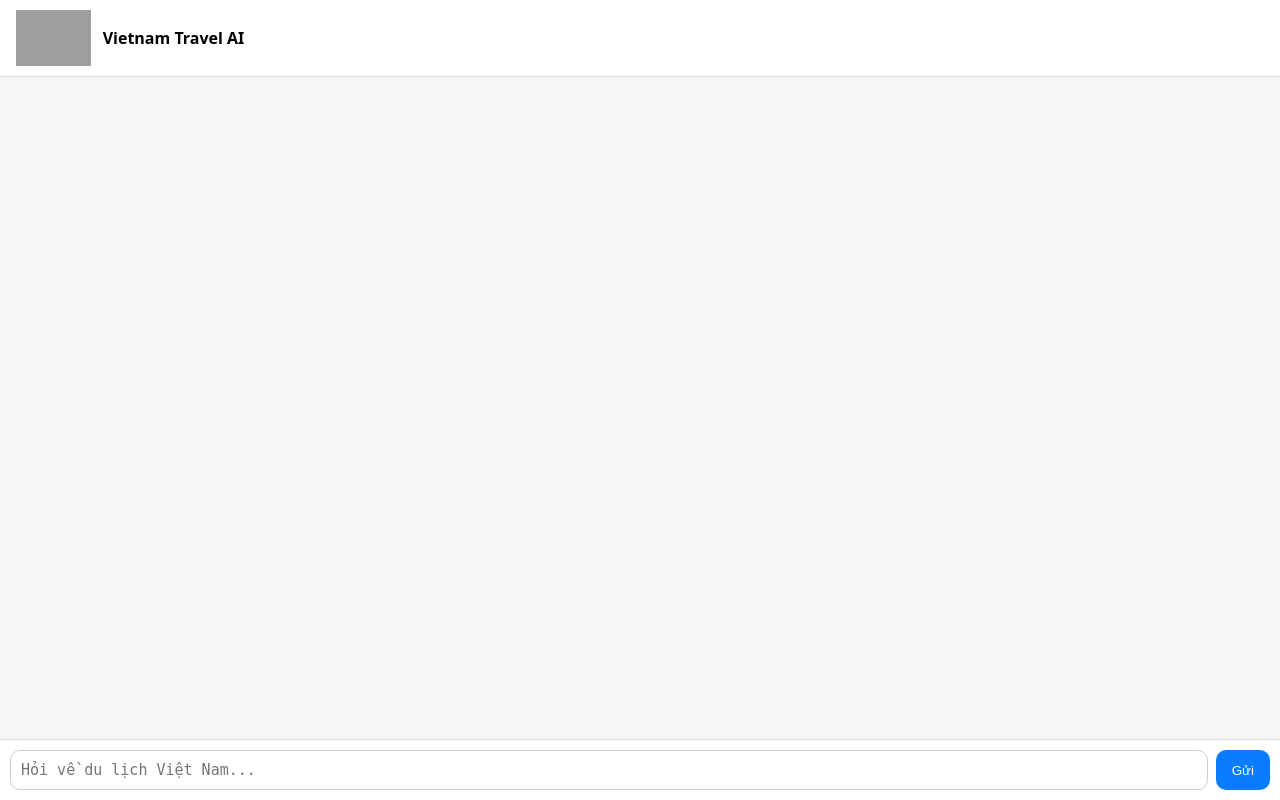
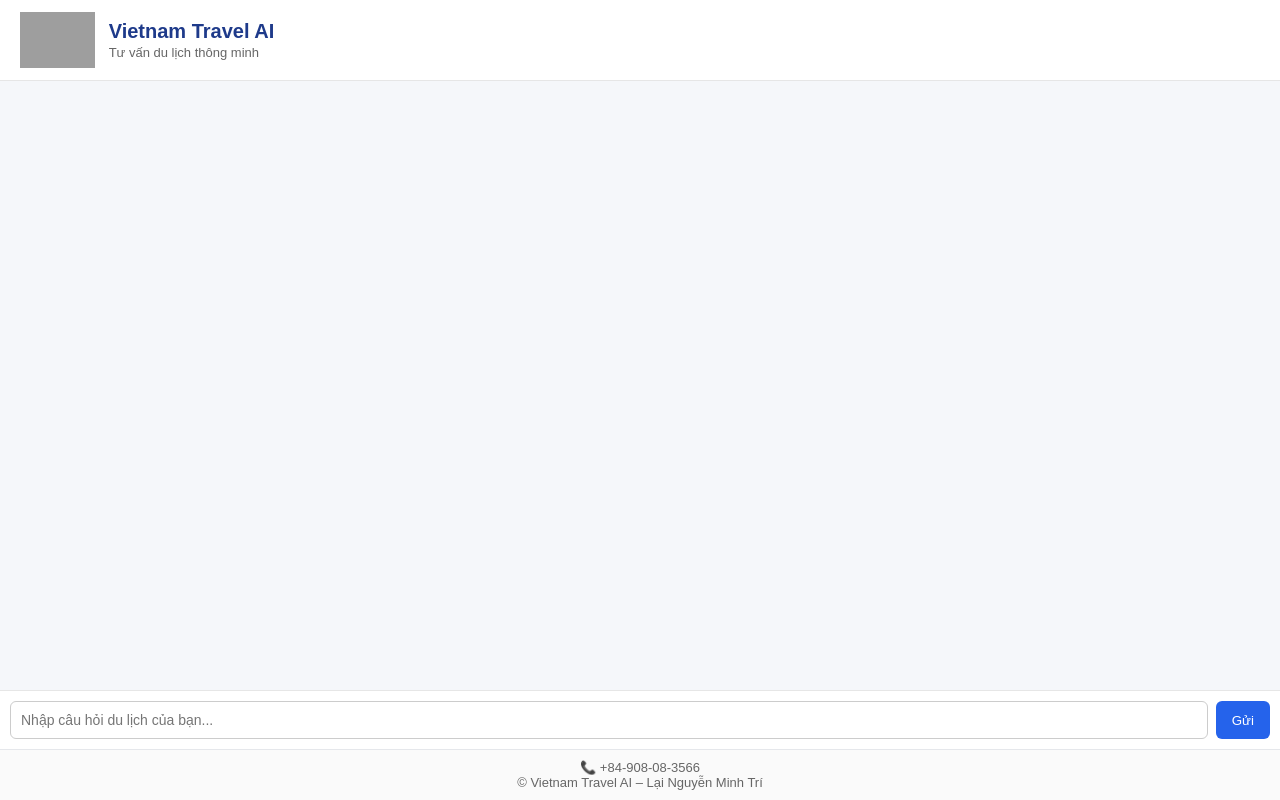
Before and after one commit to minhtriizkooooo-sys/Vietnam-Travel-AI, a Flask app: page / in a window 1280 px wide. Run offline with Flask 3, Linux system fonts and the light colour scheme; grey boxes are pictures that could not be loaded.

Commit message:
Update ui.html

```diff
--- a/templates/ui.html
+++ b/templates/ui.html
@@ -2,227 +2,179 @@
 <html lang="vi">
 <head>
     <meta charset="UTF-8">
+    <title>Vietnam Travel AI</title>
     <meta name="viewport" content="width=device-width, initial-scale=1.0">
-<title>Vietnam Travel AI</title>
 
+    <!-- CSS -->
     <style>
-body{
-    margin:0;
-    font-family: system-ui, -apple-system, BlinkMacSystemFont;
-    background:#f5f6f8;
-    display:flex;
-    flex-direction:column;
-    height:100vh;
+        body {
+            margin: 0;
+            font-family: Arial, Helvetica, sans-serif;
+            background: #f5f7fa;
+            display: flex;
+            flex-direction: column;
+            height: 100vh;
         }
 
-header{
-    background:#fff;
-    border-bottom:1px solid #ddd;
-    padding:10px 16px;
-    display:flex;
-    align-items:center;
-    gap:12px;
+        /* ===== HEADER ===== */
+        .top-bar {
+            display: flex;
+            align-items: center;
+            gap: 14px;
+            padding: 12px 20px;
+            background: #ffffff;
+            border-bottom: 1px solid #e6e6e6;
         }
 
-header img{
-    height:56px;           /* LOGO TO HƠN */
-    max-width:220px;
-    object-fit:contain;
+        .logo {
+            height: 56px; /* LOGO TO HƠN */
+            width: auto;
         }
 
-header .title{
-    font-size:16px;
-    font-weight:600;
+        .title h1 {
+            margin: 0;
+            font-size: 20px;
+            color: #1e3a8a;
         }
 
-#chat-box{
-    flex:1;
-    overflow-y:auto;
-    padding:16px;
-    display:flex;
-    flex-direction:column;
-    gap:12px;
+        .title small {
+            color: #666;
+            font-size: 13px;
         }
 
-.msg{
-    max-width:85%;
-    padding:12px 14px;
-    border-radius:14px;
-    white-space:pre-wrap;
-    word-break:break-word;
-    line-height:1.5;
+        /* ===== CHAT AREA ===== */
+        .chat-container {
+            flex: 1;
+            overflow-y: auto;
+            padding: 16px;
         }
 
-.msg.user{
-    align-self:flex-end;
-    background:#d1f0e8;
-    border-bottom-right-radius:4px;
+        .message {
+            max-width: 85%;
+            margin-bottom: 12px;
+            padding: 10px 12px;
+            border-radius: 8px;
+            line-height: 1.5;
+            white-space: pre-wrap;
         }
 
-.msg.bot{
-    align-self:flex-start;
-    background:#fff;
-    border:1px solid #ddd;
-    border-bottom-left-radius:4px;
+        .user {
+            background: #dbeafe;
+            align-self: flex-end;
+            margin-left: auto;
         }
 
-.media{
-    margin-top:6px;
-    display:flex;
-    flex-wrap:wrap;
-    gap:8px;
+        .bot {
+            background: #ffffff;
+            border: 1px solid #e5e7eb;
         }
 
-.media img,
-.media iframe{
-    max-width:160px;
-    border-radius:8px;
+        /* ===== IMAGE / VIDEO ===== */
+        .media {
+            margin-top: 6px;
         }
 
-.suggestions{
-    margin-top:8px;
-    display:flex;
-    flex-wrap:wrap;
-    gap:8px;
+        .media img {
+            max-width: 140px;
+            border-radius: 6px;
+            margin: 4px;
         }
 
-.suggestions button{
-    background:#eef2ff;
-    border:1px solid #c7d2fe;
-    padding:6px 12px;
-    border-radius:999px;
-    cursor:pointer;
-    font-size:14px;
+        .media a {
+            display: block;
+            font-size: 13px;
+            color: #2563eb;
+            text-decoration: none;
+            margin-top: 4px;
         }
 
-footer{
-    background:#fff;
-    border-top:1px solid #ddd;
-    padding:10px;
+        /* ===== SUGGESTIONS ===== */
+        .suggestions {
+            margin-top: 10px;
         }
 
-.input-wrap{
-    display:flex;
-    gap:8px;
+        .suggestions button {
+            background: #eef2ff;
+            border: 1px solid #c7d2fe;
+            border-radius: 16px;
+            padding: 6px 12px;
+            margin: 4px;
+            cursor: pointer;
+            font-size: 13px;
         }
 
-textarea{
-    flex:1;
-    resize:none;
-    padding:10px;
-    border-radius:10px;
-    border:1px solid #ccc;
-    font-size:15px;
+        .suggestions button:hover {
+            background: #e0e7ff;
         }
 
-button{
-    background:#0a7cff;
-    color:#fff;
-    border:none;
-    padding:0 16px;
-    border-radius:10px;
-    cursor:pointer;
+        /* ===== INPUT ===== */
+        .input-area {
+            display: flex;
+            padding: 10px;
+            background: #ffffff;
+            border-top: 1px solid #e6e6e6;
         }
 
-@media(max-width:600px){
-    .msg{max-width:95%}
-    header img{height:44px}
+        .input-area input {
+            flex: 1;
+            padding: 10px;
+            font-size: 14px;
+            border: 1px solid #ccc;
+            border-radius: 6px;
+        }
+
+        .input-area button {
+            margin-left: 8px;
+            padding: 10px 16px;
+            background: #2563eb;
+            color: #fff;
+            border: none;
+            border-radius: 6px;
+            cursor: pointer;
+        }
+
+        .input-area button:hover {
+            background: #1d4ed8;
+        }
+
+        /* ===== FOOTER ===== */
+        .footer {
+            text-align: center;
+            padding: 10px;
+            font-size: 13px;
+            color: #666;
+            background: #fafafa;
+            border-top: 1px solid #e5e7eb;
         }
     </style>
 </head>
 
 <body>
 
-<header>
-    <img src="/static/logo.png" alt="Logo">
-    <div class="title">Vietnam Travel AI</div>
+<!-- HEADER -->
+<header class="top-bar">
+    <img src="/static/logo.png" class="logo" alt="Vietnam Travel AI">
+    <div class="title">
+        <h1>Vietnam Travel AI</h1>
+        <small>Tư vấn du lịch thông minh</small>
+    </div>
 </header>
 
-<div id="chat-box"></div>
+<!-- CHAT -->
+<div id="chat" class="chat-container"></div>
 
-<footer>
-    <div class="input-wrap">
-        <textarea id="msg" rows="1" placeholder="Hỏi về du lịch Việt Nam..."></textarea>
-        <button onclick="send()">Gửi</button>
+<!-- INPUT -->
+<div class="input-area">
+    <input id="msg" type="text" placeholder="Nhập câu hỏi du lịch của bạn..." />
+    <button onclick="sendMsg()">Gửi</button>
 </div>
+
+<!-- FOOTER -->
+<footer class="footer">
+    <div>📞 {{ HOTLINE }}</div>
+    <div>© {{ BUILDER }}</div>
 </footer>
 
-<script>
-const chatBox = document.getElementById("chat-box");
-const msgInput = document.getElementById("msg");
-
-function addMessage(text, role){
-    const div = document.createElement("div");
-    div.className = "msg " + role;
-    div.textContent = text;
-    chatBox.appendChild(div);
-    chatBox.scrollTop = chatBox.scrollHeight;
-    return div;
-}
-
-function addMedia(parent, images, videos){
-    if((images && images.length) || (videos && videos.length)){
-        const m = document.createElement("div");
-        m.className = "media";
-
-        images?.forEach(i=>{
-            const img=document.createElement("img");
-            img.src=i.url;
-            m.appendChild(img);
-        });
-
-        videos?.forEach(v=>{
-            const iframe=document.createElement("iframe");
-            iframe.src=v.replace("watch?v=","embed/");
-            iframe.width=160;
-            iframe.height=90;
-            iframe.allow="accelerometer; autoplay; encrypted-media";
-            m.appendChild(iframe);
-        });
-
-        parent.appendChild(m);
-    }
-}
-
-function addSuggestions(list){
-    if(!list || !list.length) return;
-    const s=document.createElement("div");
-    s.className="suggestions";
-    list.forEach(q=>{
-        const b=document.createElement("button");
-        b.textContent=q;
-        b.onclick=()=>send(q);
-        s.appendChild(b);
-    });
-    chatBox.appendChild(s);
-}
-
-async function send(text){
-    const content = text || msgInput.value.trim();
-    if(!content) return;
-
-    msgInput.value="";
-    addMessage(content,"user");
-
-    const r = await fetch("/chat",{
-        method:"POST",
-        headers:{"Content-Type":"application/json"},
-        body:JSON.stringify({msg:content})
-    });
-    const data = await r.json();
-
-    const bot = addMessage(data.reply,"bot");
-    addMedia(bot, data.images, data.videos);
-    addSuggestions(data.suggestions);
-}
-
-msgInput.addEventListener("keydown",e=>{
-    if(e.key==="Enter" && !e.shiftKey){
-        e.preventDefault();
-        send();
-    }
-});
-</script>
-
+<script src="/static/chat.js"></script>
 </body>
 </html>
```
Lines whose indentation alone changed are shown as unchanged.
